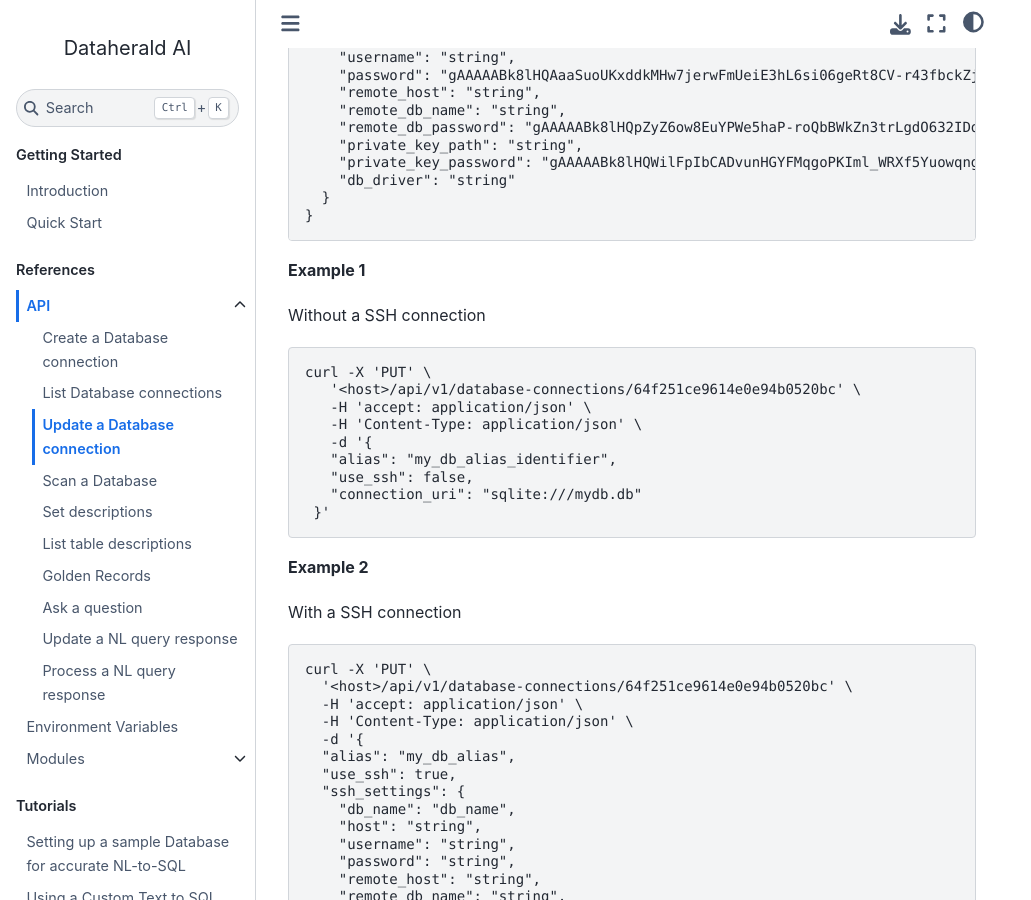
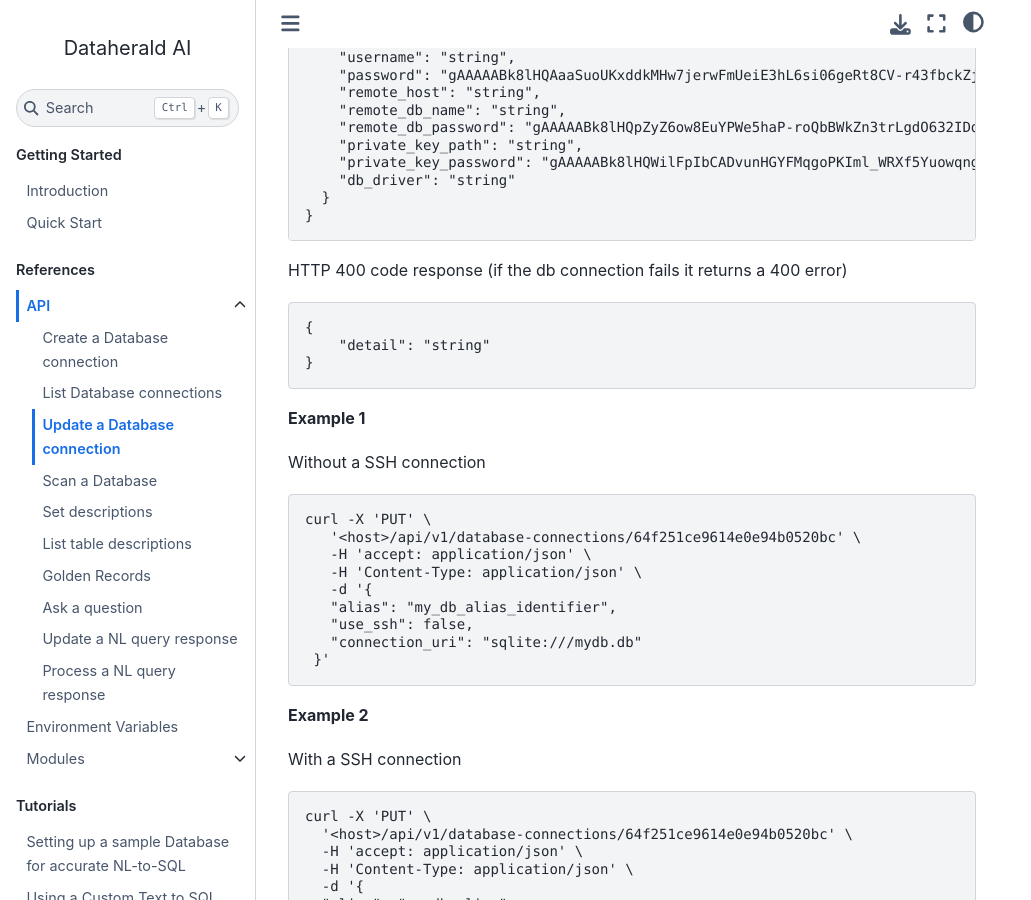
Before and after one commit to Dataherald/dataherald, a Sphinx documentation site: the page built from docs/api.update_database_connection.rst, in a window 1280 px wide and 900 px high, scrolled down 1066 px. Shown: the whole window, without its empty margins (0-1031 px from the left). Built offline with Sphinx 7.4.7 and the Sphinx Book theme 1.1.4, drawn with Linux system fonts in a browser that asks for light colours.

Commit message:
Add new error response in the db connection doc

```diff
--- a/docs/api.update_database_connection.rst
+++ b/docs/api.update_database_connection.rst
@@ -64,6 +64,14 @@
       }
     }
 
+HTTP 400 code response (if the db connection fails it returns a 400 error)
+
+.. code-block:: rst
+
+    {
+        "detail": "string"
+    }
+
 **Example 1**
 
 Without a SSH connection
```
Also changed, not shown: docs/api.create_database_connection.rst (+8 -0 lines).
